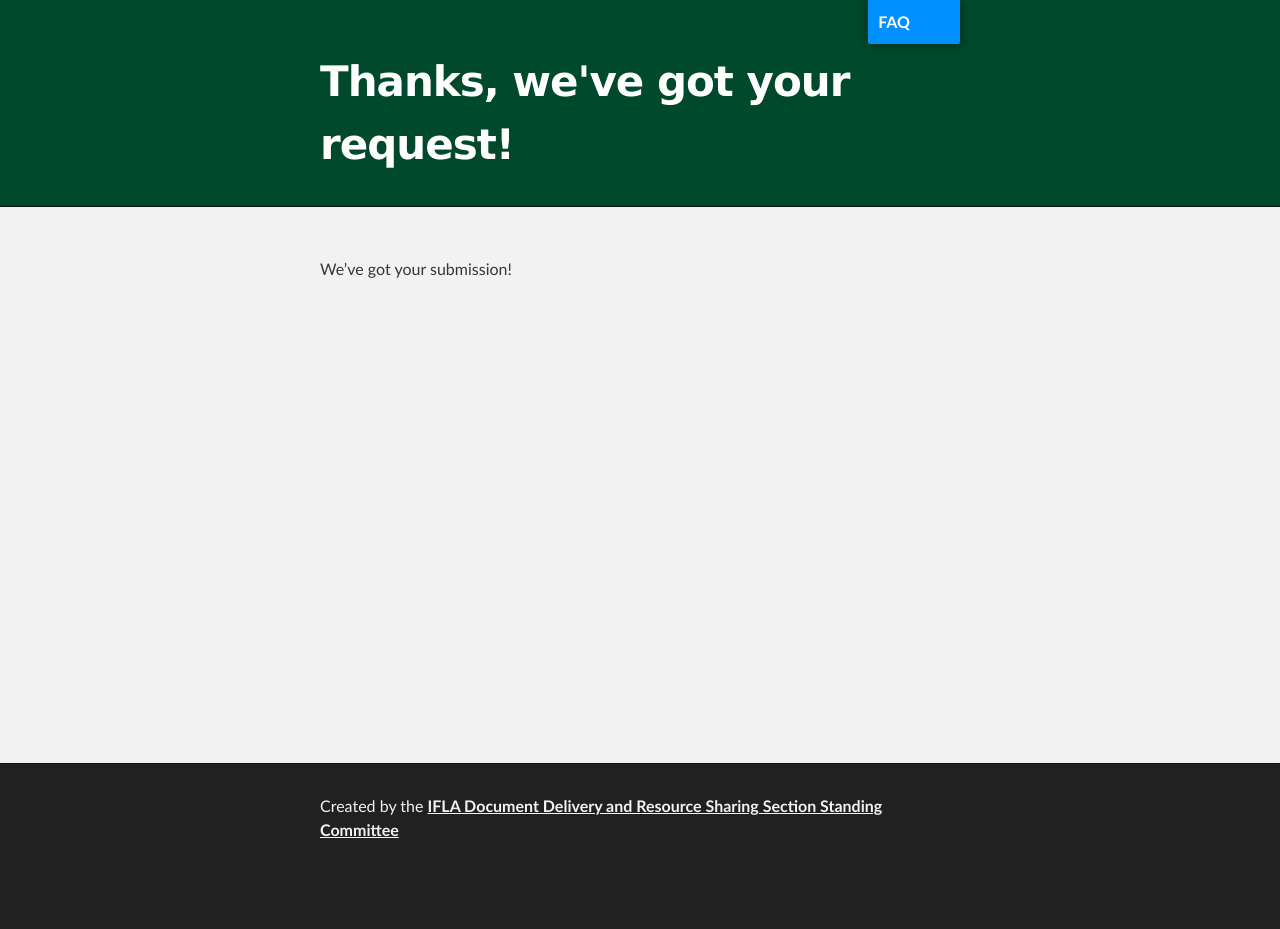
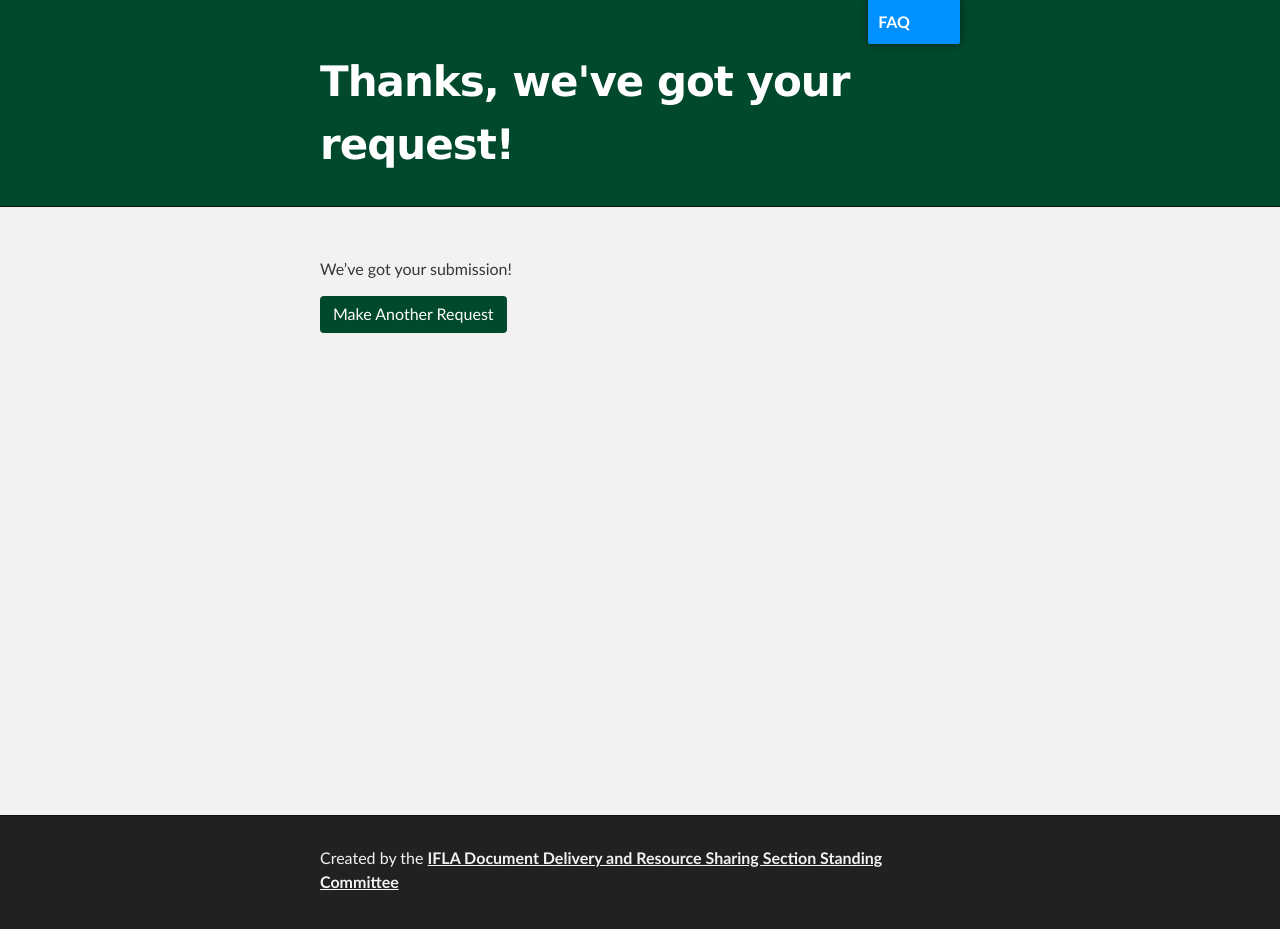
Before and after one commit to JosephMcArthur/rscvd-dev, a Jekyll site: the page built from thanks.md, in a window 1280 px wide. Built offline with Jekyll 4.4.1, drawn with Linux system fonts in a browser that asks for light colours; before the commit the page ends 900 px from its top, so only the background shows below that.

Commit message:
do another!

```diff
--- a/thanks.md
+++ b/thanks.md
@@ -3,4 +3,7 @@ layout: thanks
 ---
 We've got your submission!
 
+<p><a class="oabutton_find" href="/" aria-label="Do Another" style="min-width:150px;">Make Another Request</a></p>
+
+
 <br><br><br><br><br><br><br><br><br><br><br><br><br><br><br><br><br><br>
```
